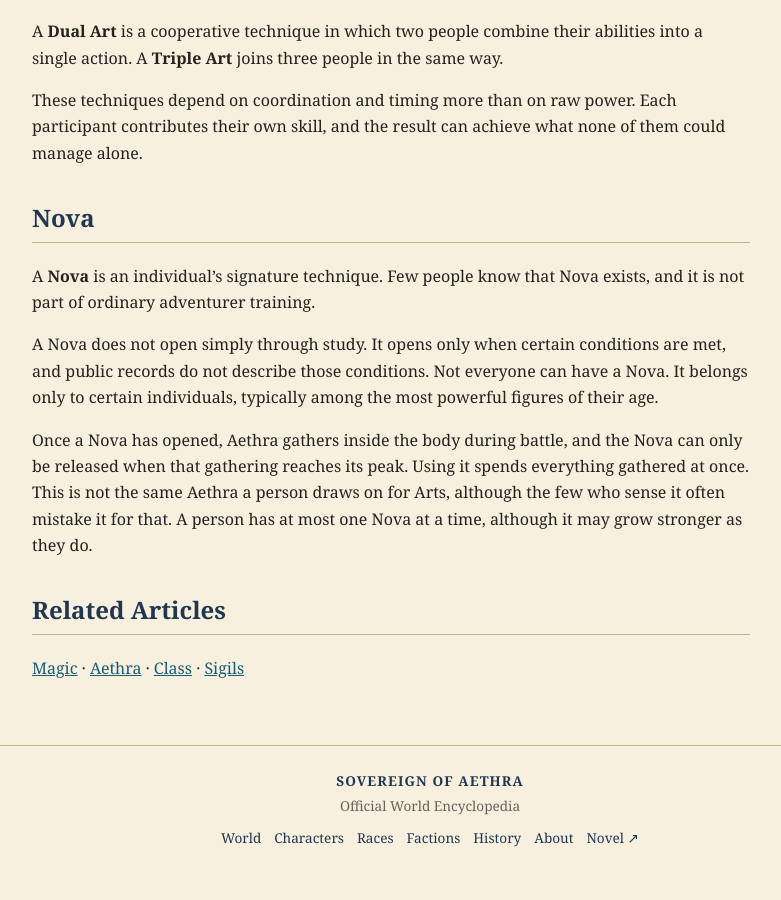
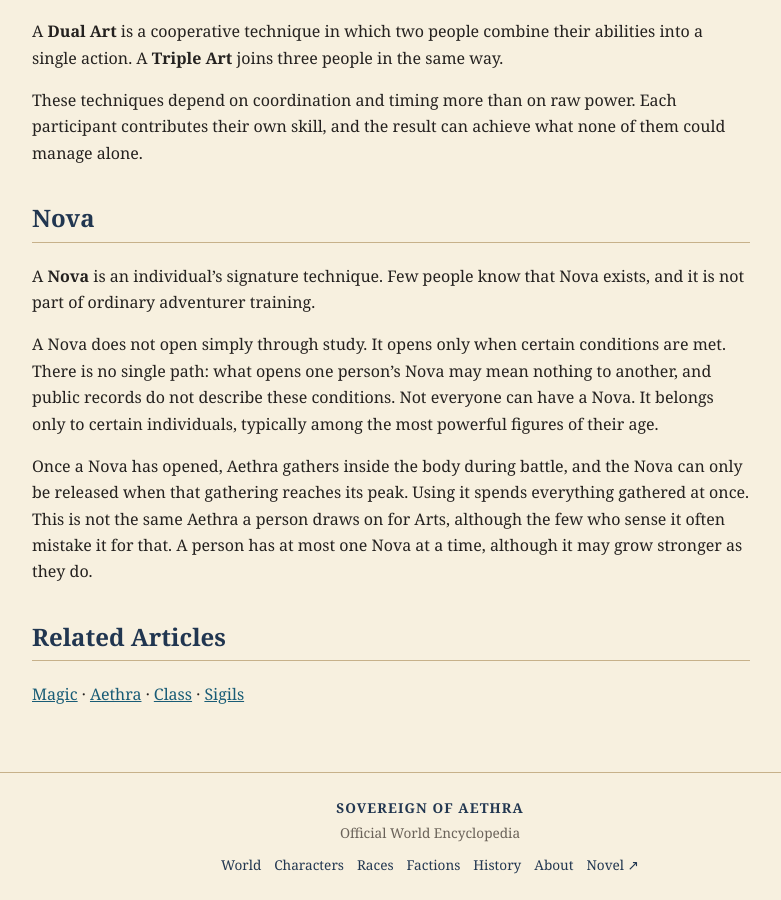
Before and after one commit to Iron-Bloom-Studio/sovereign-of-aethra-wiki, a Jekyll site: the page built from wiki/systems/arts.md, in a window 1280 px wide and 900 px high, scrolled down 704 px. Shown: the whole window, without its empty margins (210-991 px from the left). Built offline with Jekyll 4.4.1, drawn with Linux system fonts in a browser that asks for light colours; before the commit the page ends 1578 px from its top, so only the background shows below that.

Commit message:
wiki: Nova conditions differ from person to person
Author decision 14 Nov 2026 10:48 WIB.

Co-Authored-By: Claude Opus 5.5 <noreply@anthropic.com>
Claude-Session: https://claude.ai/code/session_01SmRTMNQg3xzM8yGkQ8AS66

```diff
--- a/wiki/systems/arts.md
+++ b/wiki/systems/arts.md
@@ -32,7 +32,7 @@ These techniques depend on coordination and timing more than on raw power. Each
 
 A **Nova** is an individual's signature technique. Few people know that Nova exists, and it is not part of ordinary adventurer training.
 
-A Nova does not open simply through study. It opens only when certain conditions are met, and public records do not describe those conditions. Not everyone can have a Nova. It belongs only to certain individuals, typically among the most powerful figures of their age.
+A Nova does not open simply through study. It opens only when certain conditions are met. There is no single path: what opens one person's Nova may mean nothing to another, and public records do not describe these conditions. Not everyone can have a Nova. It belongs only to certain individuals, typically among the most powerful figures of their age.
 
 Once a Nova has opened, Aethra gathers inside the body during battle, and the Nova can only be released when that gathering reaches its peak. Using it spends everything gathered at once. This is not the same Aethra a person draws on for Arts, although the few who sense it often mistake it for that. A person has at most one Nova at a time, although it may grow stronger as they do.
 
```
